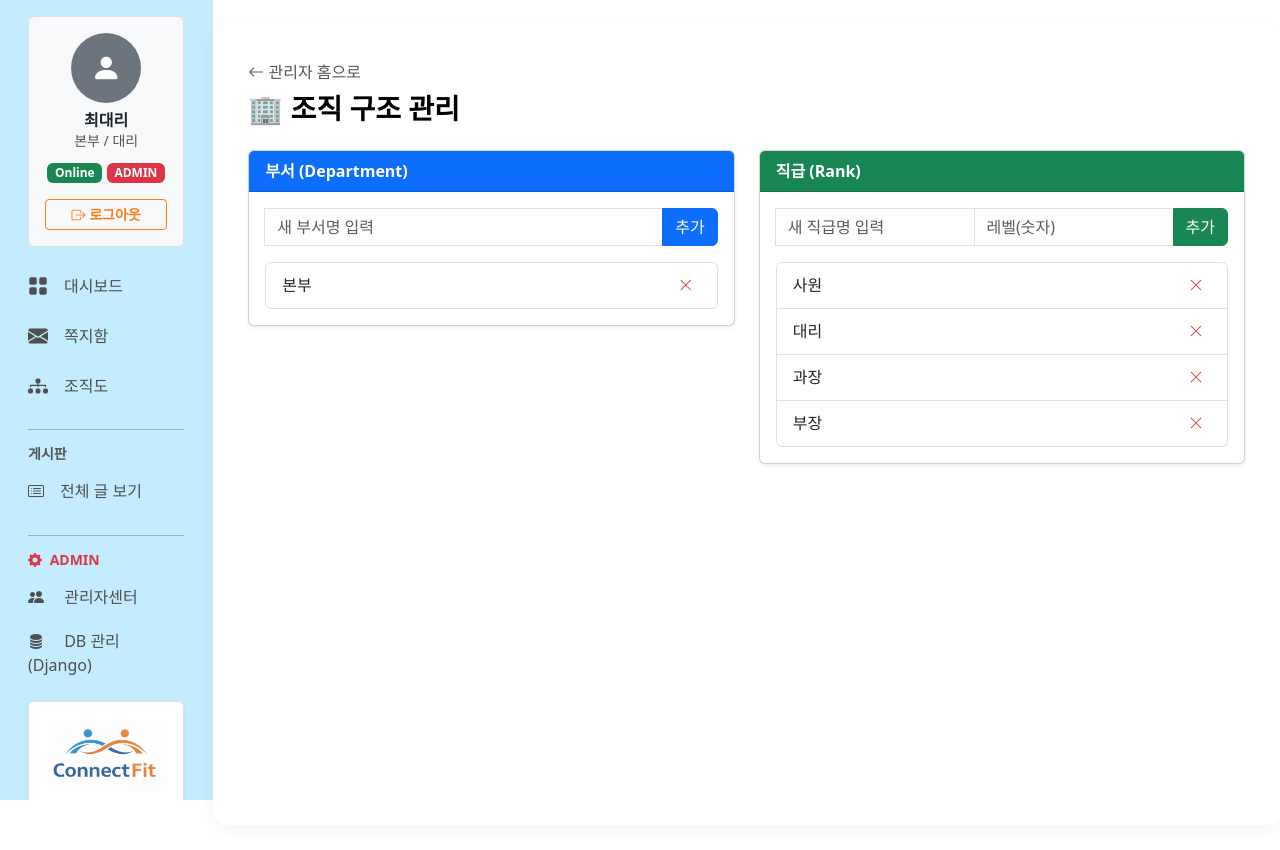
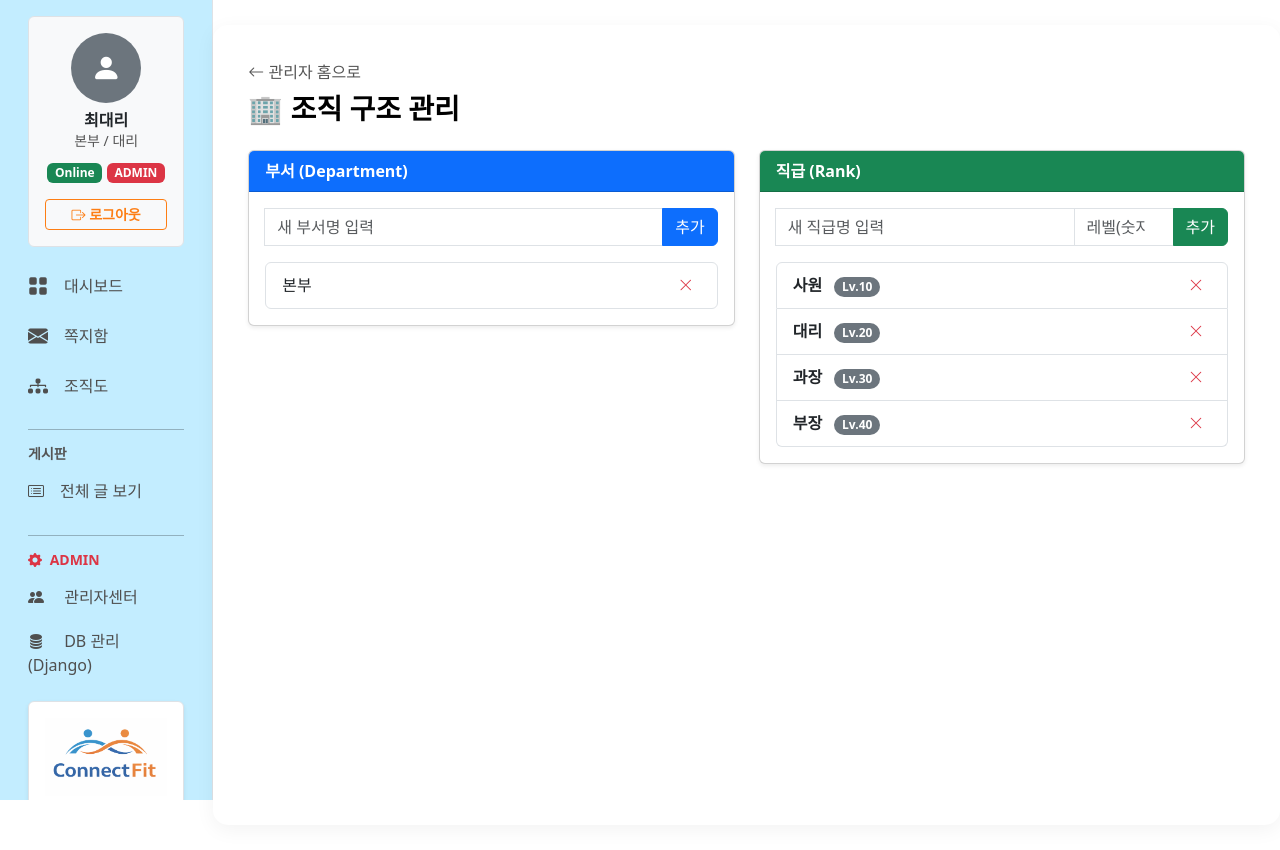
Before and after one commit to seyoung927/hybridcloud-project, a Django app: page /accounts/manage/structure/ in a window 1280 px wide. Run offline with Django 4.2, Linux system fonts and the light colour scheme; a user stored in the database is signed in; data comes from the database, SQL or seed files in the repository.

Commit message:
조직 관리 사원 레벨 표기

```diff
--- a/CB/accounts/templates/accounts/manage_structure.html
+++ b/CB/accounts/templates/accounts/manage_structure.html
@@ -43,14 +43,18 @@
                 <form method="POST" class="input-group mb-3">
                     {% csrf_token %}
                     <input type="text" name="rank_name" class="form-control" placeholder="새 직급명 입력" required>
-		    <input type="number" name="rank_level" class="form-control" placeholder="레벨(숫자)" required>
-		    <button type="submit" name="add_rank" class="btn btn-success">추가</button>
+                    <input type="number" name="rank_level" class="form-control" placeholder="레벨(숫자)" required style="max-width: 100px;">
+                   <button type="submit" name="add_rank" class="btn btn-success">추가</button>
                 </form>
 
                 <ul class="list-group">
                     {% for r in ranks %}
                         <li class="list-group-item d-flex justify-content-between align-items-center">
-                            {{ r.name }}
+                            <div>
+                                <span class="fw-bold">{{ r.name }}</span>
+                                <span class="badge bg-secondary ms-2 rounded-pill">Lv.{{ r.level }}</span>
+                            </div>
+
                             <form method="POST" class="d-inline">
                                 {% csrf_token %}
                                 <button type="submit" name="delete_rank" value="{{ r.id }}" class="btn btn-sm btn-outline-danger border-0" onclick="return confirm('삭제하시겠습니까?')">
```
